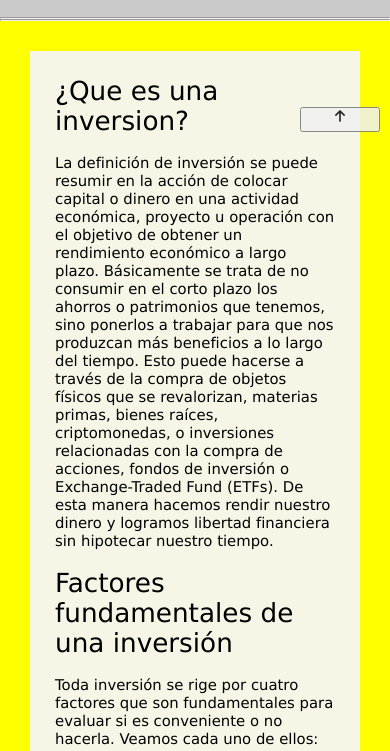
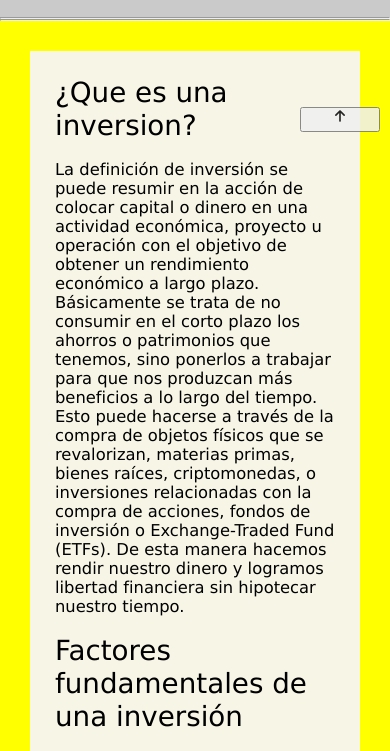
Before and after one commit to JouSM2000/pruebacvujousm.github.io, a plain HTML site: page Tipos de Inversiones.html in a window 390 px wide. Shown: the part 711-1462 px from the top of the page. Drawn offline with Linux system fonts and the light colour scheme; a script that the page names is missing.

Commit message:
Update Tipos de Inversiones.css

```diff
--- a/CSS4/Tipos de Inversiones.css
+++ b/CSS4/Tipos de Inversiones.css
@@ -2593,17 +2593,17 @@ footer{
     }
     .titulo1{
         /*font-size: 3.9357vh;*/
-        font-size: 1.75rem;
+        font-size: 1.85rem;
         font-weight: 500;
     }
     .titulo2{
         /*font-size: 3vh;*/
-        font-size: 1.31rem;
+        font-size: 1.41rem;
         font-weight: 500;
     }
     .texto-articulo{
         /*font-size: 2.2vh;*/
-        font-size: 0.99rem;
+        font-size: 1.09rem;
     }
     #tabla-tipos{
         width: 100%;
```
